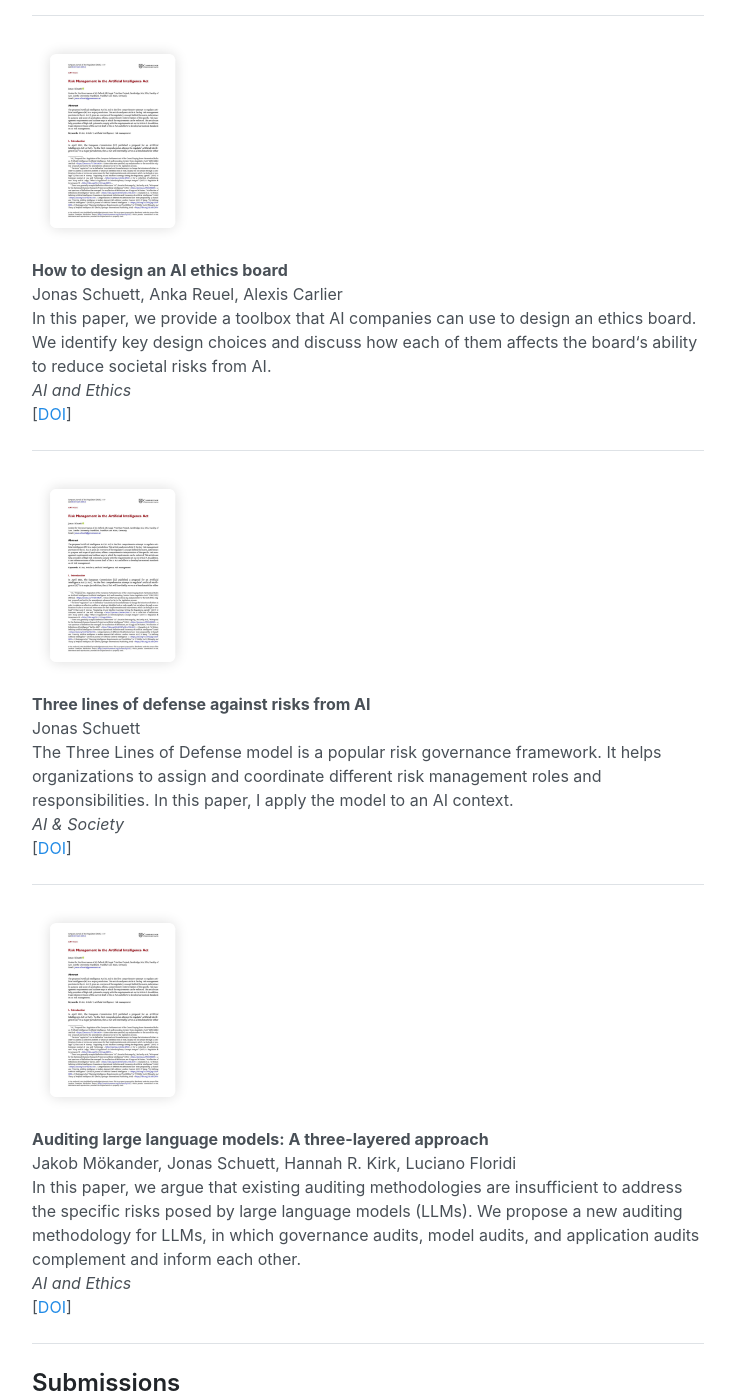
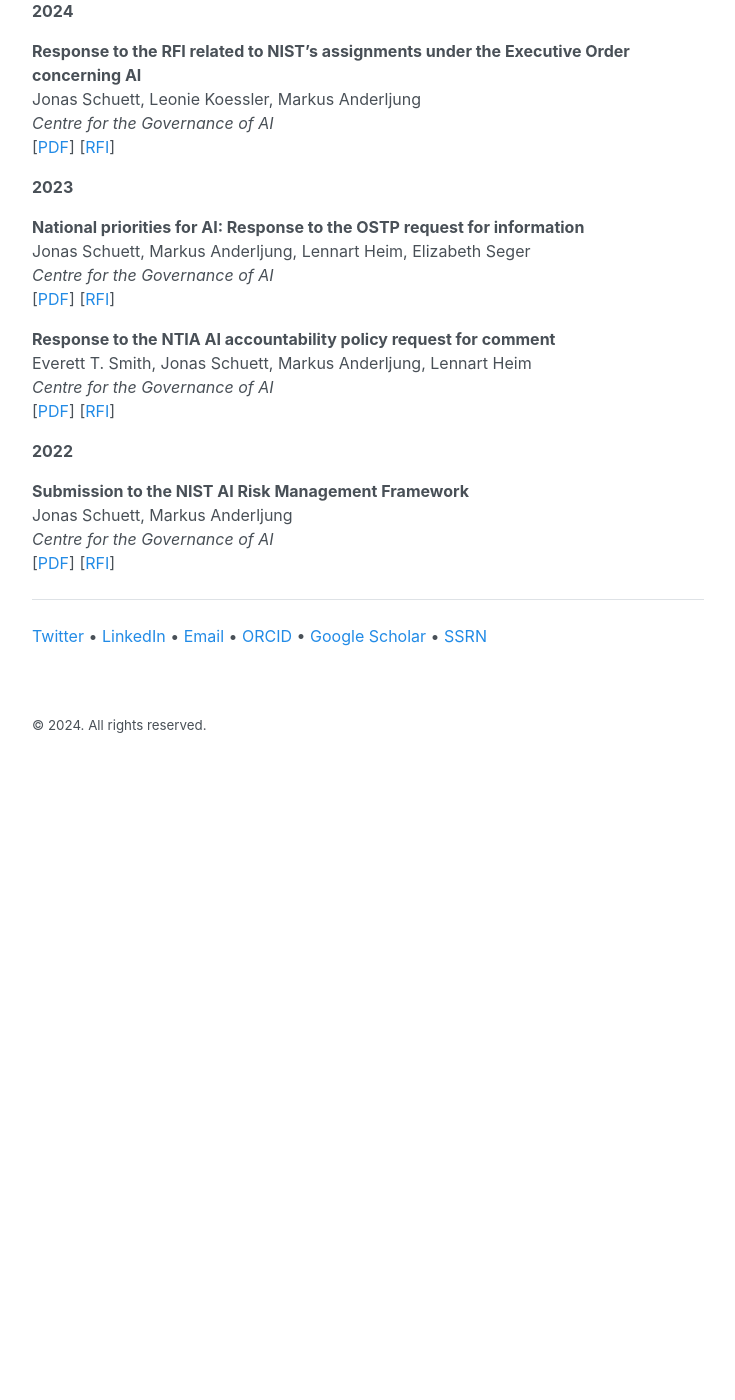
Before and after one commit to jonasschuett/jonasschuett.github.io, a Jekyll site: the page built from _posts/2020-04-04-introduction.md, in a window 1280 px wide and 1400 px high, scrolled down 4825 px. Shown: the whole window, without its empty margins (272-1007 px from the left). Built offline with Jekyll 4.4.1, drawn with Linux system fonts in a browser that asks for light colours; nearby versions of some CDN libraries; after the commit the page ends 5609 px from its top, so only the background shows below that.

Commit message:
Update 2020-04-04-introduction.md

```diff
--- a/_posts/2020-04-04-introduction.md
+++ b/_posts/2020-04-04-introduction.md
@@ -136,34 +136,6 @@ Peter Cihon, Jonas Schuett, Seth D. Baum <br>
 
 ---
 
-## Publications
-
----
-![Ethics board](/ethics_board_2.png)
-**How to design an AI ethics board** <br>
-Jonas Schuett, Anka Reuel, Alexis Carlier <br>
-In this paper, we provide a toolbox that AI companies can use to design an ethics board. We identify key design choices and discuss how each of them affects the board‘s ability to reduce societal risks from AI. <br>
-*AI and Ethics* <br>
-[[DOI](https://doi.org/10.1007/s43681-023-00409-y)]
-
----
-![Ethics board](/ethics_board_2.png)
-**Three lines of defense against risks from AI** <br>
-Jonas Schuett <br>
-The Three Lines of Defense model is a popular risk governance framework. It helps organizations to assign and coordinate different risk management roles and responsibilities. In this paper, I apply the model to an AI context. <br>
-*AI & Society* <br>
-[[DOI](https://doi.org/10.1007/s00146-023-01811-0)]
-
----
-![Ethics board](/ethics_board_2.png)
-**Auditing large language models: A three-layered approach** <br>
-Jakob Mökander, Jonas Schuett, Hannah R. Kirk, Luciano Floridi <br>
-In this paper, we argue that existing auditing methodologies are insufficient to address the specific risks posed by large language models (LLMs). We propose a new auditing methodology for LLMs, in which governance audits, model audits, and application audits complement and inform each other. <br>
-*AI and Ethics* <br>
-[[DOI](https://doi.org/10.1007/s43681-023-00289-2)]
-
----
-
 ## Submissions
 
 **2024**
```
